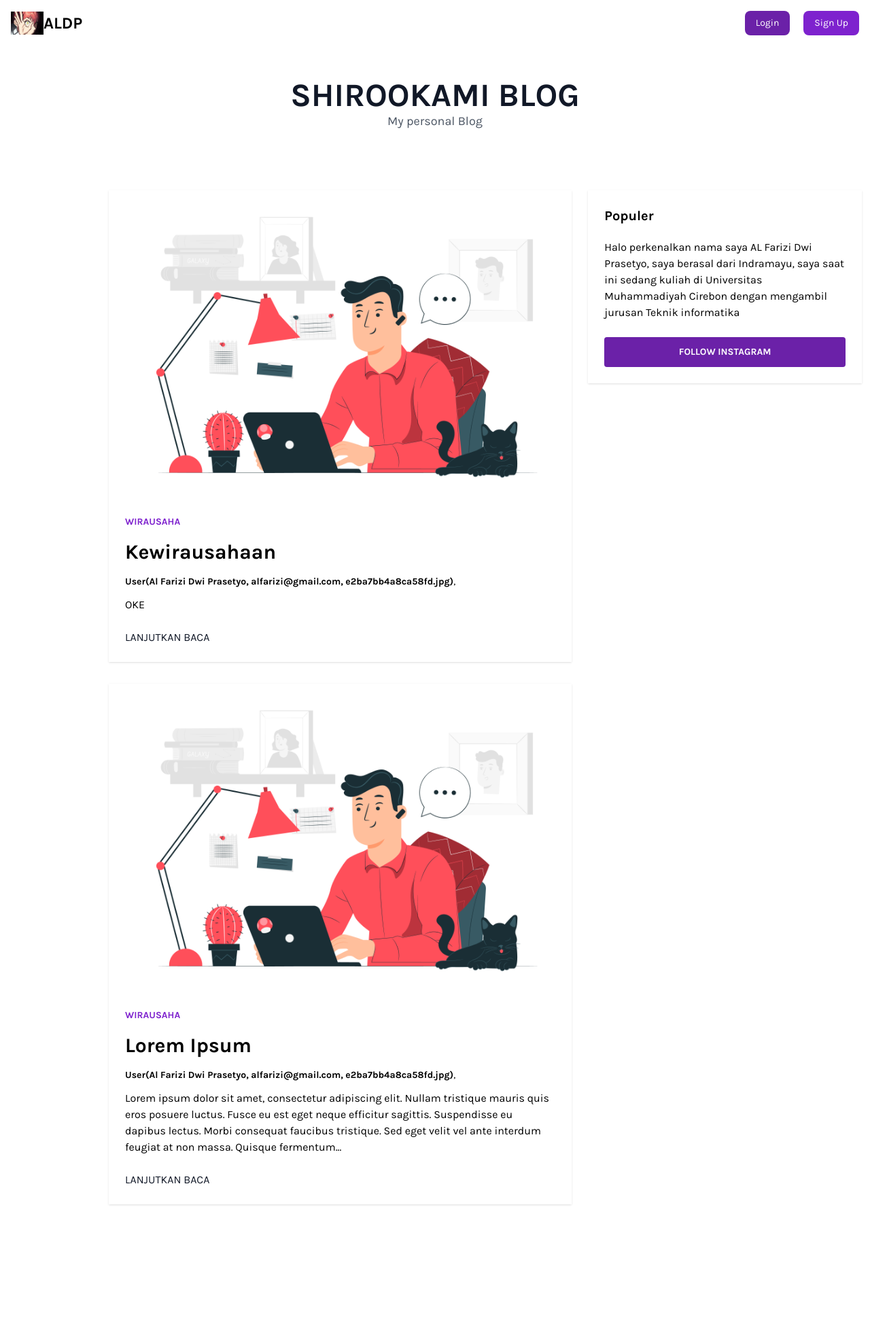
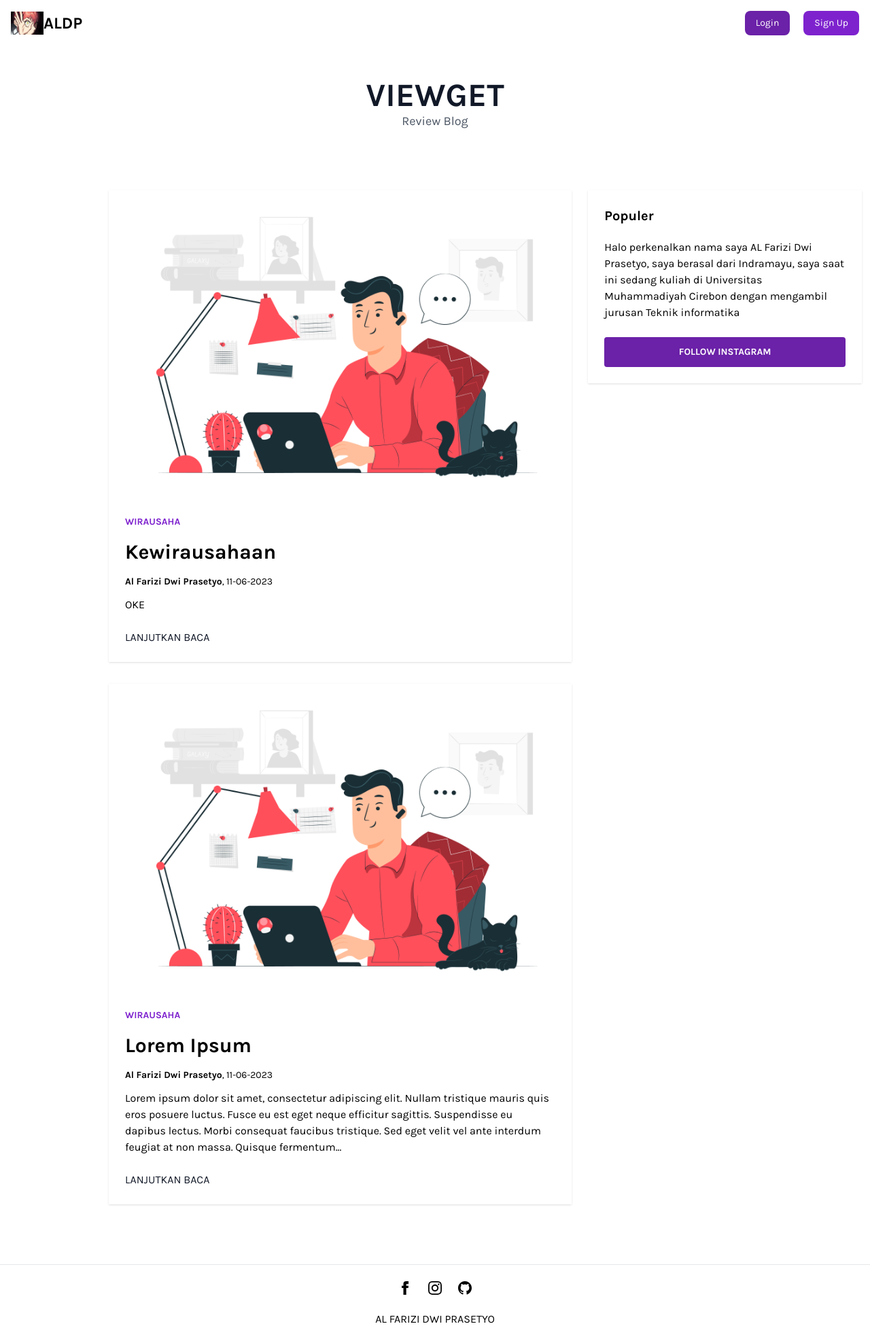
Before and after one commit to AlfariziDwiPrasetyo/shirookami_blog, a Flask app: page / in a window 1280 px wide. Shown: the whole page at 68% size. Before the commit the page ends 1773 px from the top, so only its background shows below. Run offline with Flask 3, Linux system fonts and the light colour scheme; some libraries are stand-ins or nearby versions.

Commit message:
fixing wysiwyg

```diff
--- a/flaskblog/route.py
+++ b/flaskblog/route.py
@@ -1,7 +1,7 @@
 import os
 import secrets
 from PIL import Image
-from flask import render_template, flash, redirect,url_for, request
+from flask import render_template, flash, redirect,url_for, request, abort
 from flaskblog import app, db, bcrypt
 from flaskblog.forms import RegistrationForm, LoginForm, UpdateAccountForm, PostForm
 from flaskblog.models import User, Post
@@ -101,7 +101,7 @@ def edit():
         form.email.data = current_user.email
     return render_template('edit.html', title='Edit', form=form)
 
-@app.route("/new", methods=['GET', 'POST'])
+@app.route("/post/new", methods=['GET', 'POST'])
 @login_required
 def new_post():
     form = PostForm()
@@ -111,4 +111,26 @@ def new_post():
         db.session.commit()
         flash('Your post has been created')
         return redirect(url_for('home'))
-    return render_template('create_post.html', title="New Post", form=form)
+    return render_template('create_post.html', title="New Post", form=form, legend='What is in your mind ?')
+
+@app.route("/post/<int:post_id>")
+def post(post_id):
+    post = Post.query.get_or_404(post_id)
+    return render_template('post.html', title=post.title, post=post)
+
+@app.route("/post/<int:post_id>/update", methods=['GET', 'POST'])
+@login_required
+def update_post(post_id):
+    post = Post.query.get_or_404(post_id)
+    if post.author != current_user:
+        abort(403)
+    form = PostForm()
+    if form.validate_on_submit():
+        post.title = form.title.data
+        post.content = form.content.data
+        db.session.commit()
+        return redirect(url_for('post', post_id=post.id))
+    elif request.method == 'GET':
+        form.title.data = post.title
+        form.title.content = post.content
+    return render_template('create_post.html', form=form, legend='Update Post')
--- a/flaskblog/templates/create_post.html
+++ b/flaskblog/templates/create_post.html
@@ -8,7 +8,7 @@
     <div class="rounded-t bg-white mb-0 px-6 py-6">
       <div class="text-center flex justify-between">
         <h6 class="text-blueGray-700 text-xl font-bold">
-          What's in your mind ?
+          {{legend}}
         </h6>
       </div>
     </div>
--- a/flaskblog/templates/home.html
+++ b/flaskblog/templates/home.html
@@ -18,10 +18,10 @@
 <header class="w-full mx-auto container">
     <div class="flex flex-col items-center mx-auto py-12 w-full">
         <a class="font-bold text-gray-900 uppercase hover:text-gray-700 text-4xl lg:text-5xl">
-            Shirookami Blog
+            ViewGet
         </a>
         <p class="text-base lg:text-lg text-gray-600">
-            My personal Blog
+            Review Blog
         </p>
     </div>
 </header>
@@ -34,14 +34,14 @@
 
         {% for post in posts %}
         <article class="flex flex-col shadow my-4">
-            <a href="./page/pertemuan1.html" class="hover:opacity-75">
+            <a href="{{ url_for('post', post_id=post.id)}}" class="hover:opacity-75">
                 <img src="{{ url_for('static', filename='../img/3627634.jpg') }}" class="w-full xl:h-50">
             </a>
             <div class="bg-white flex flex-col justify-start p-6">
                 <p class="text-purple-700 text-sm font-bold uppercase pb-4">Wirausaha</p>
                 <p href="./page/pertemuan1.html" class="text-3xl font-bold hover:text-gray-700 pb-4">{{ post.title }}</p>
                 <p href="#" class="text-sm pb-3">
-                    <a href="https://www.instagram.com/alfariziiprasetyo/" class="font-semibold hover:text-gray-800">{{ post.author }}</a>, {{ post.date_posted }}
+                    <a href="https://www.instagram.com/alfariziiprasetyo/" class="font-semibold hover:text-gray-800">{{ post.author.username }}</a>, {{ post.date.strftime('%d-%m-%Y') }}
                 </p>
                 <p class="pb-6">{{ post.content | striptags | truncate(300) }}</p>
                 <a href="./page/pertemuan1.html" class="uppercase text-gray-900 hover:text-black">Lanjutkan Baca <i class="fas fa-arrow-right"></i></a>
--- a/flaskblog/templates/layout.html
+++ b/flaskblog/templates/layout.html
@@ -71,6 +71,39 @@
 {% block content %}{% endblock %}
 
 
+<footer class="w-full border-t bg-white pb-5 mt-12">
+
+    <div class="w-full container mx-auto flex flex-col items-center">
+        <div class="flex flex-row text-center justify-between py-6">
+            <a href="https://www.facebook.com/shirookam/" class="uppercase px-3">  <svg
+                xmlns="http://www.w3.org/2000/svg"
+                class="h-5 w-5"
+                fill="bg-purple-800"
+                viewBox="0 0 24 24">
+                <path
+                  d="M9 8h-3v4h3v12h5v-12h3.642l.358-4h-4v-1.667c0-.955.192-1.333 1.115-1.333h2.885v-5h-3.808c-3.596 0-5.192 1.583-5.192 4.615v3.385z" />
+              </svg></a>
+            <a href="https://www.instagram.com/alfariziiprasetyo/" class="uppercase px-3">  <svg
+                xmlns="http://www.w3.org/2000/svg"
+                class="h-5 w-5"
+                fill="bg-purple-800"
+                viewBox="0 0 24 24">
+                <path
+                  d="M12 2.163c3.204 0 3.584.012 4.85.07 3.252.148 4.771 1.691 4.919 4.919.058 1.265.069 1.645.069 4.849 0 3.205-.012 3.584-.069 4.849-.149 3.225-1.664 4.771-4.919 4.919-1.266.058-1.644.07-4.85.07-3.204 0-3.584-.012-4.849-.07-3.26-.149-4.771-1.699-4.919-4.92-.058-1.265-.07-1.644-.07-4.849 0-3.204.013-3.583.07-4.849.149-3.227 1.664-4.771 4.919-4.919 1.266-.057 1.645-.069 4.849-.069zm0-2.163c-3.259 0-3.667.014-4.947.072-4.358.2-6.78 2.618-6.98 6.98-.059 1.281-.073 1.689-.073 4.948 0 3.259.014 3.668.072 4.948.2 4.358 2.618 6.78 6.98 6.98 1.281.058 1.689.072 4.948.072 3.259 0 3.668-.014 4.948-.072 4.354-.2 6.782-2.618 6.979-6.98.059-1.28.073-1.689.073-4.948 0-3.259-.014-3.667-.072-4.947-.196-4.354-2.617-6.78-6.979-6.98-1.281-.059-1.69-.073-4.949-.073zm0 5.838c-3.403 0-6.162 2.759-6.162 6.162s2.759 6.163 6.162 6.163 6.162-2.759 6.162-6.163c0-3.403-2.759-6.162-6.162-6.162zm0 10.162c-2.209 0-4-1.79-4-4 0-2.209 1.791-4 4-4s4 1.791 4 4c0 2.21-1.791 4-4 4zm6.406-11.845c-.796 0-1.441.645-1.441 1.44s.645 1.44 1.441 1.44c.795 0 1.439-.645 1.439-1.44s-.644-1.44-1.439-1.44z" />
+              </svg></a>
+            <a href="https://github.com/AlfariziDwiPrasetyo" class="uppercase px-3"><svg
+                xmlns="http://www.w3.org/2000/svg"
+                class="h-5 w-5"
+                fill="bg-purple-800"
+                viewBox="0 0 24 24">
+                <path
+                  d="M12 0c-6.626 0-12 5.373-12 12 0 5.302 3.438 9.8 8.207 11.387.599.111.793-.261.793-.577v-2.234c-3.338.726-4.033-1.416-4.033-1.416-.546-1.387-1.333-1.756-1.333-1.756-1.089-.745.083-.729.083-.729 1.205.084 1.839 1.237 1.839 1.237 1.07 1.834 2.807 1.304 3.492.997.107-.775.418-1.305.762-1.604-2.665-.305-5.467-1.334-5.467-5.931 0-1.311.469-2.381 1.236-3.221-.124-.303-.535-1.524.117-3.176 0 0 1.008-.322 3.301 1.23.957-.266 1.983-.399 3.003-.404 1.02.005 2.047.138 3.006.404 2.291-1.552 3.297-1.23 3.297-1.23.653 1.653.242 2.874.118 3.176.77.84 1.235 1.911 1.235 3.221 0 4.609-2.807 5.624-5.479 5.921.43.372.823 1.102.823 2.222v3.293c0 .319.192.694.801.576 4.765-1.589 8.199-6.086 8.199-11.386 0-6.627-5.373-12-12-12z" />
+              </svg></a>
+        </div>
+        <div class="uppercase text-black">AL FARIZI DWI PRASETYO</div>
+    </div>
+</footer>
+
 
 
 </body>
--- a/flaskblog/templates/login.html
+++ b/flaskblog/templates/login.html
@@ -14,7 +14,7 @@
   {% endif %}
 {% endwith %}
 
-<section class="bg-gray-50 dark:bg-gray-900 h-screen">
+<section class="h-screen"> <!-- bg-gray-50 dark:bg-gray-900 -->
     <div class="flex flex-col items-center justify-center px-6 py-8 mx-auto md:h-screen lg:py-0">
         <div class="w-full bg-white rounded-lg shadow dark:border md:mt-0 sm:max-w-md xl:p-0 dark:bg-gray-800 dark:border-gray-700">
             <div class="p-6 space-y-4 md:space-y-6 sm:p-8">
--- a/flaskblog/templates/register.html
+++ b/flaskblog/templates/register.html
@@ -1,6 +1,8 @@
 {% extends "layout.html" %}
 {% block content %}
-<section class="bg-gray-50 dark:bg-gray-900 h-screen">
+
+
+<section class="mt-12 h-screen"> <!-- bg-gray-50 dark:bg-gray-900 -->
     <div class="flex flex-col items-center justify-center px-6 py-8 mx-auto md:h-screen lg:py-0">
         <div class="w-full bg-white rounded-lg shadow dark:border md:mt-0 sm:max-w-md xl:p-0 dark:bg-gray-800 dark:border-gray-700">
             <div class="p-6 space-y-4 md:space-y-6 sm:p-8">
```
Also changed, not shown: flaskblog/templates/post.html (added, +48 -0 lines), instance/site.db.
